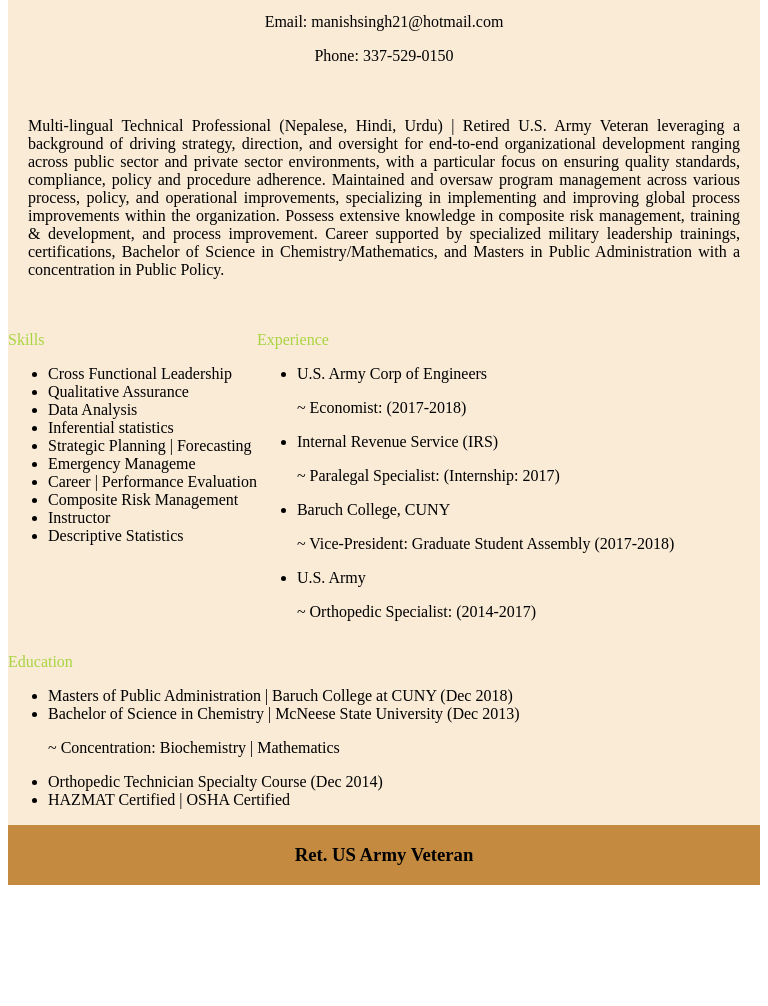
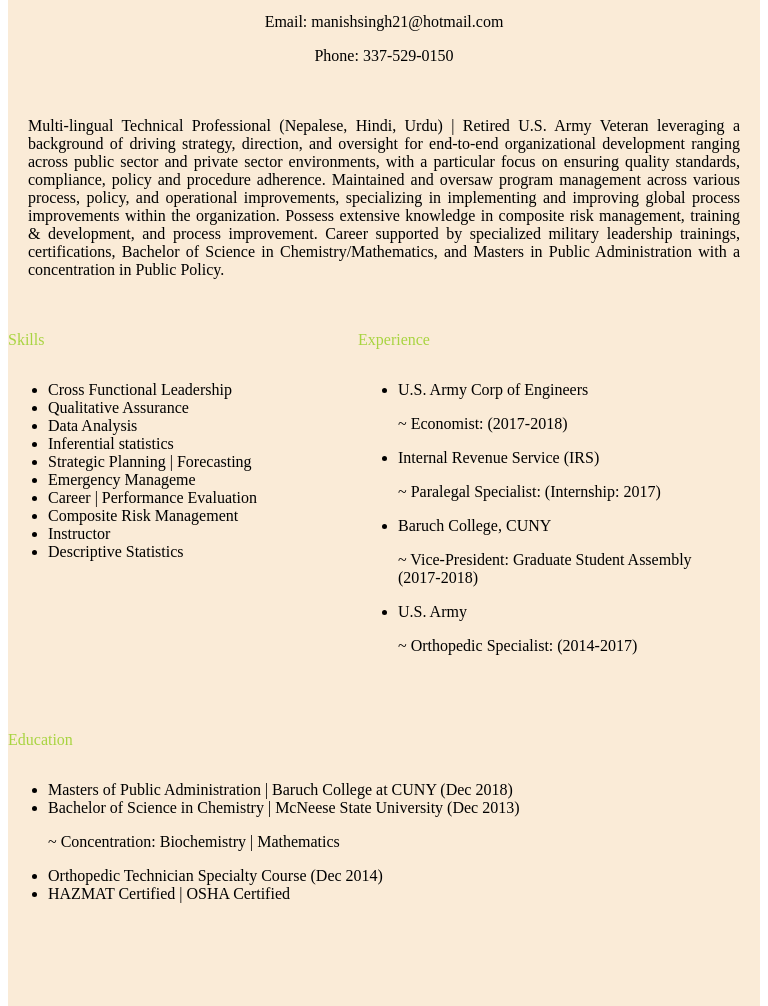
Before and after one commit to manish0521/copy-resume, a plain HTML site: page index.html in a window 768 px wide. Shown: the part 294-1300 px from the top of the page. Before the commit the page ends 1187 px from the top, so only its background shows below. Drawn offline with Linux system fonts and the light colour scheme; a script that the page names is missing.

Commit message:
flex complete

```diff
--- a/main.css
+++ b/main.css
@@ -91,7 +91,7 @@
     background-color: rgb(196, 139, 64);
     position: bottom;
 }
-@media screen and (min-width: 0px) and (max-width: 400px) {
+@media screen and (min-width: 0px) and (max-width: 500px) {
     .top-nav {
        margin: 1px;
        padding:10px;
@@ -119,7 +119,7 @@
 }
 
 
-@media screen and (min-width: 401px) and (max-width: 700px) {
+@media screen and (min-width: 501px) and (max-width: 900px) {
     .container {
         display: flex;
         flex-direction: column;
@@ -132,20 +132,20 @@
     display: flex;
     flex-direction: column;
     align-items: stretch;
-    justify-content: space-evenly;
+
 
   width: 350px;
-  height: 500px;
+  height: 400px;
 
 }
 .work-exp {
     display: flex;
     flex-direction: column;
     align-items: stretch;
-    justify-content: space-evenly;
+
 
   max-width: 350px;
-  height: 500px;
+  height: 400px;
 
 }
 
@@ -153,25 +153,15 @@
     display: flex;
     flex-direction: column;
     align-items: stretch;
-    justify-content: space-evenly;
+
 
   max-width: 699px;
   height: 400px;
 
-}
-
-}
-
-@media screen and (min-width: 701px) and (max-width: 900px) {
-    .container  {
-        display: flex;
-        flex-direction: column;
-        align-items: stretch;
-        justify-content: space-evenly;
     }
 
 }
-@media screen and (min-width: 901px) {
+@media screen and (min-width: 901px){
     .container {
 
         display: flex;
```
